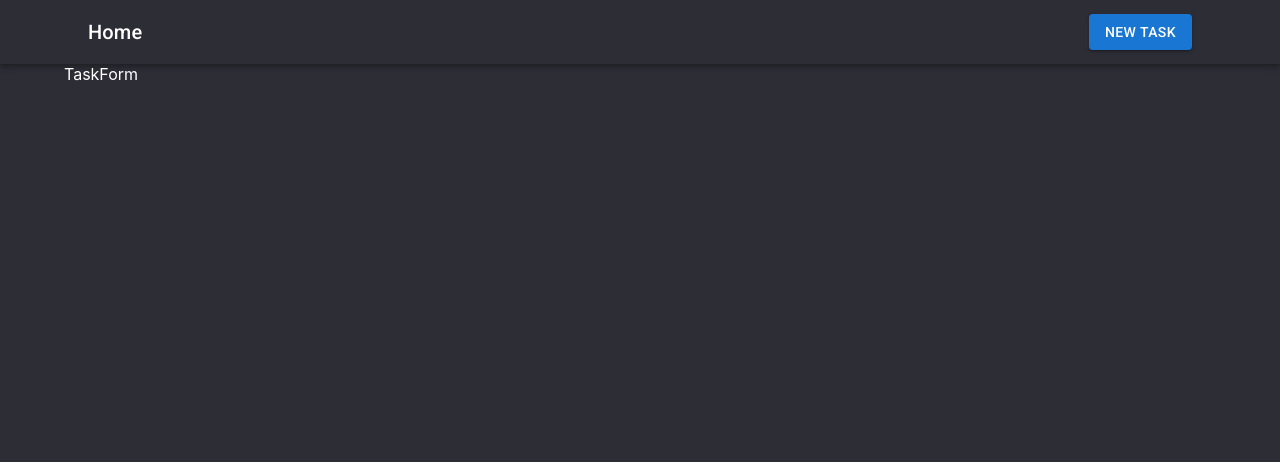
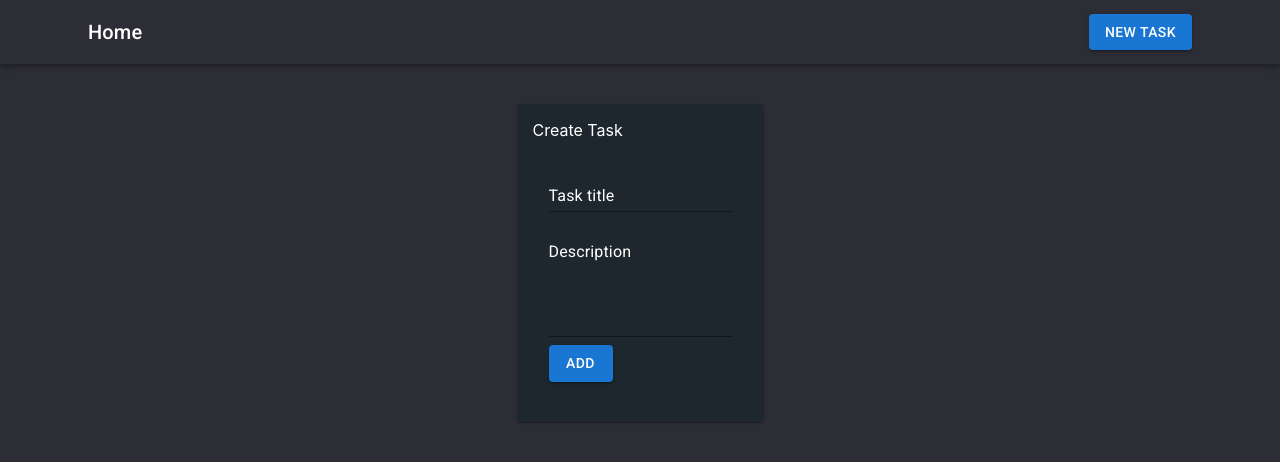
Before and after one commit to CristianCazares/WebProjects, a React (Create React App) app in the folder PERNPractice/client/: page /tasks/new in a window 1280 px wide. Shown: the top 462 px of the page. Built offline with nearby package versions, Linux system fonts and the light colour scheme.

Commit message:
[ENHANCEMENT] Made simple form for creating a task

```diff
--- a/PERNPractice/client/src/components/TaskForm.js
+++ b/PERNPractice/client/src/components/TaskForm.js
@@ -1,6 +1,75 @@
-import React from 'react';
+import React, { useState } from 'react';
+import { Button, Card, CardContent, Grid, TextField, Typography } from '@mui/material';
+
 export default function TaskForm() {
+
+  const [task, setTask] = useState({
+    title: '',
+    description: '',
+  })
+
+  const handleChange = e => {
+    setTask({...task, [e.target.name]: e.target.value});
+  }
+
+  const handleSubmit = e =>{
+    e.preventDefault();
+    console.log(task);
+  };
+
   return (
-    <div>TaskForm</div>
+    <Grid container direction="column" alignItems="center" justifyContent="center">
+      <Grid item xs={3}>
+        <Card
+          sx={{mt: 5}}
+          style={{
+            backgroundColor: "#1e272e",
+            padding: "1rem"
+          }}
+          >
+
+          <Typography variant='5'
+            textAlign="center"
+            color="white">
+            Create Task
+          </Typography>
+          <CardContent>
+            <form onSubmit={handleSubmit}>
+              <TextField
+                variant='standard'
+                label='Task title'
+                autoComplete="off"
+                sx={{
+                  display: "block",
+                  margin: "0.5rem 0"
+                }}
+                name="title"
+                onChange={handleChange}
+                inputProps={{style: {color: "white"}}}
+                InputLabelProps={{style: {color: 'white'}}}
+              />
+              <TextField
+                variant='standard'
+                label='Description'
+                multiline
+                rows={4}
+                sx={{
+                  display: "block",
+                  margin: "0.5rem 0"
+                }}
+                name="description"
+                onChange={handleChange}
+                inputProps={{style: {color: "white"}}}
+                InputLabelProps={{style: {color: 'white'}}}
+              />
+
+                <Button variant="contained" color="primary" type="submit">
+                  Add
+                </Button>
+            </form>
+          </CardContent>
+        </Card>
+      </Grid>
+    </Grid>
   )
 }
```
